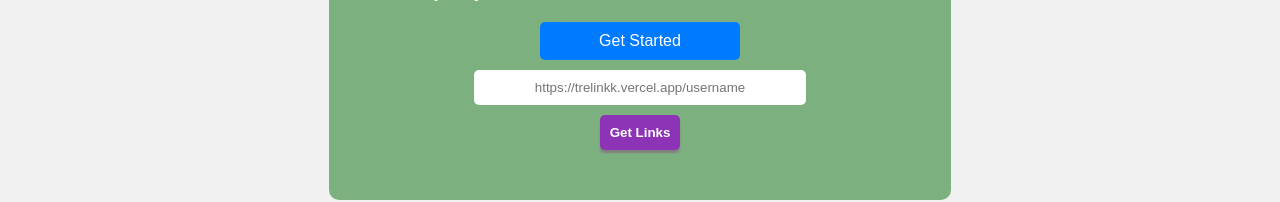
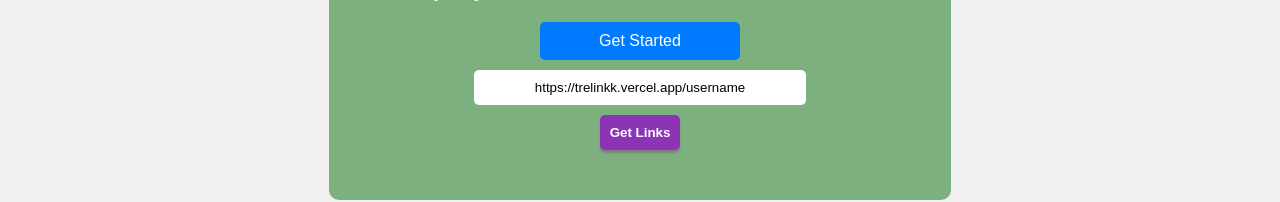
Before and after one commit to Shivamtiwari6393/linktree_frontend, a React (Vite) app: page / in a window 1280 px wide. Shown: the part 278-480 px from the top of the page. Built offline with nearby package versions, Linux system fonts and the light colour scheme.

Commit message:
updated routes

```diff
--- a/src/components/LandingPage.jsx
+++ b/src/components/LandingPage.jsx
@@ -6,7 +6,7 @@ import Loading from "./Loading";
 function LandingPage() {
   const navigate = useNavigate();
 
-  const [url, setUrl] = useState("");
+  const [url, setUrl] = useState("https://trelinkk.vercel.app/username");
   const [loading, setLoading] = useState(false);
   const [error, setError] = useState("");
 
@@ -23,7 +23,7 @@ function LandingPage() {
     setLoading(true);
     try {
       const username = url.split("/").pop();
-      navigate(`/mytree/${username}`);
+      navigate(`/${username}`);
     } catch (error) {
       console.log(error);
       setError("Invalid URL");
@@ -60,6 +60,7 @@ function LandingPage() {
               placeholder="https://trelinkk.vercel.app/username"
               onChange={handleChange}
               required
+              value={url}
             />
           </div>
           <button type="submit" id="getbutton">
--- a/src/components/SignUp.jsx
+++ b/src/components/SignUp.jsx
@@ -13,8 +13,7 @@ function SignUp() {
   const navigate = useNavigate();
 
   // const reqUrl = "http://127.0.0.1:5000"
-  const reqUrl = "https://linktrebackend.vercel.app"
-
+  const reqUrl = "https://linktrebackend.vercel.app";
 
   //----------------- handle sign up--------------
 
@@ -41,8 +40,6 @@ function SignUp() {
       if (!response.ok) {
         throw new Error(data.message);
       }
-
-      localStorage.setItem("token", data.token);
       navigate("/signIn");
     } catch (error) {
       setError(error.message);
--- a/src/components/YourLinks.jsx
+++ b/src/components/YourLinks.jsx
@@ -8,24 +8,19 @@ function YourLink() {
   const { username } = useParams();
   const [links, setLinks] = useState(null);
   const [loading, setLoading] = useState(false);
-
   const [error, setError] = useState("");
 
 
 // const reqUrl = "http://127.0.0.1:5000"
 const reqUrl = "https://linktrebackend.vercel.app"
 
-
-
-
   useEffect(() => {
-    console.log(username);
     setLoading(true);
 
     const fetchLinks = async () => {
       try {
         const response = await fetch(`${reqUrl}/${username}`, {
-          method: "post",
+          method: "GET",
         });
 
         const links = await response.json();
@@ -57,7 +52,6 @@ const reqUrl = "https://linktrebackend.vercel.app"
 
       {links ? (
         <>
-          {" "}
           <h1>Your Links</h1>
           <ul>
             {links.map((link) => (
--- a/src/main.jsx
+++ b/src/main.jsx
@@ -31,7 +31,7 @@ const router = createBrowserRouter([
         element: <Tree />,
       },
       {
-        path: "/mytree/:username",
+        path: "/:username",
         element: <YourLinks />,
       }
 
```
